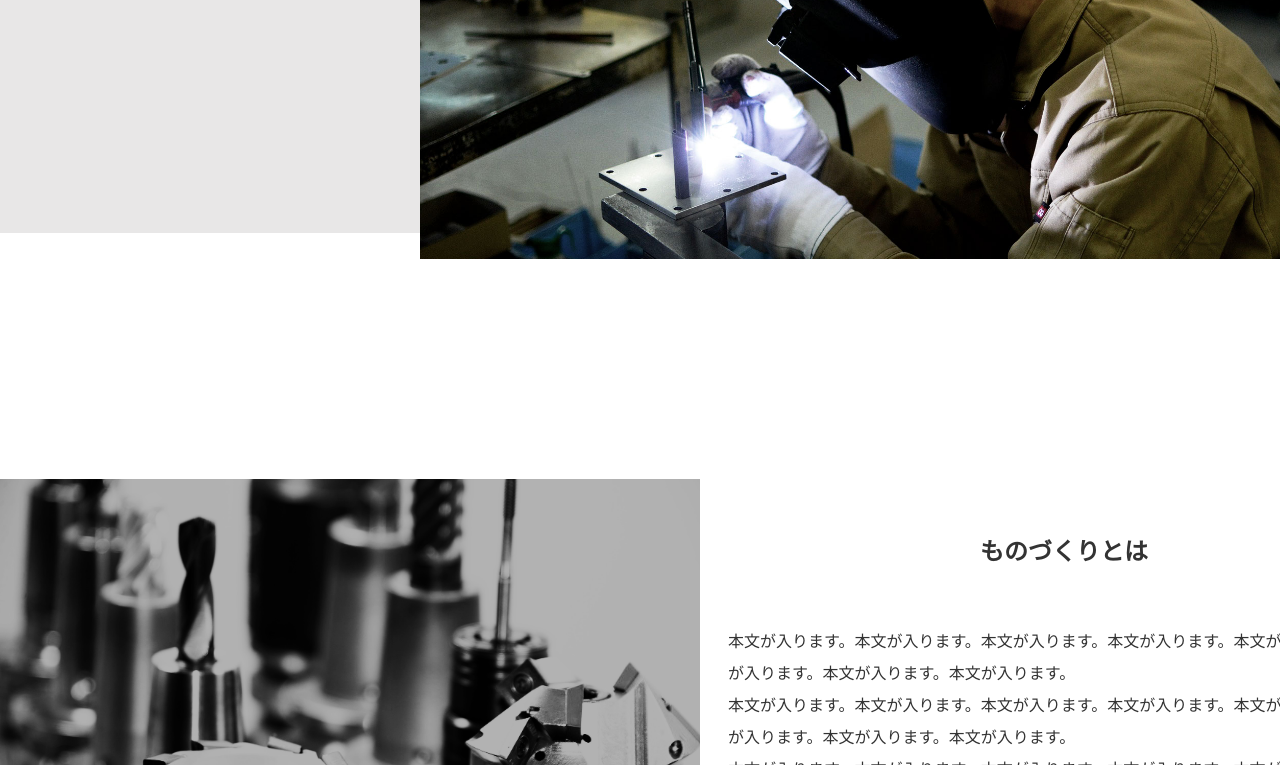
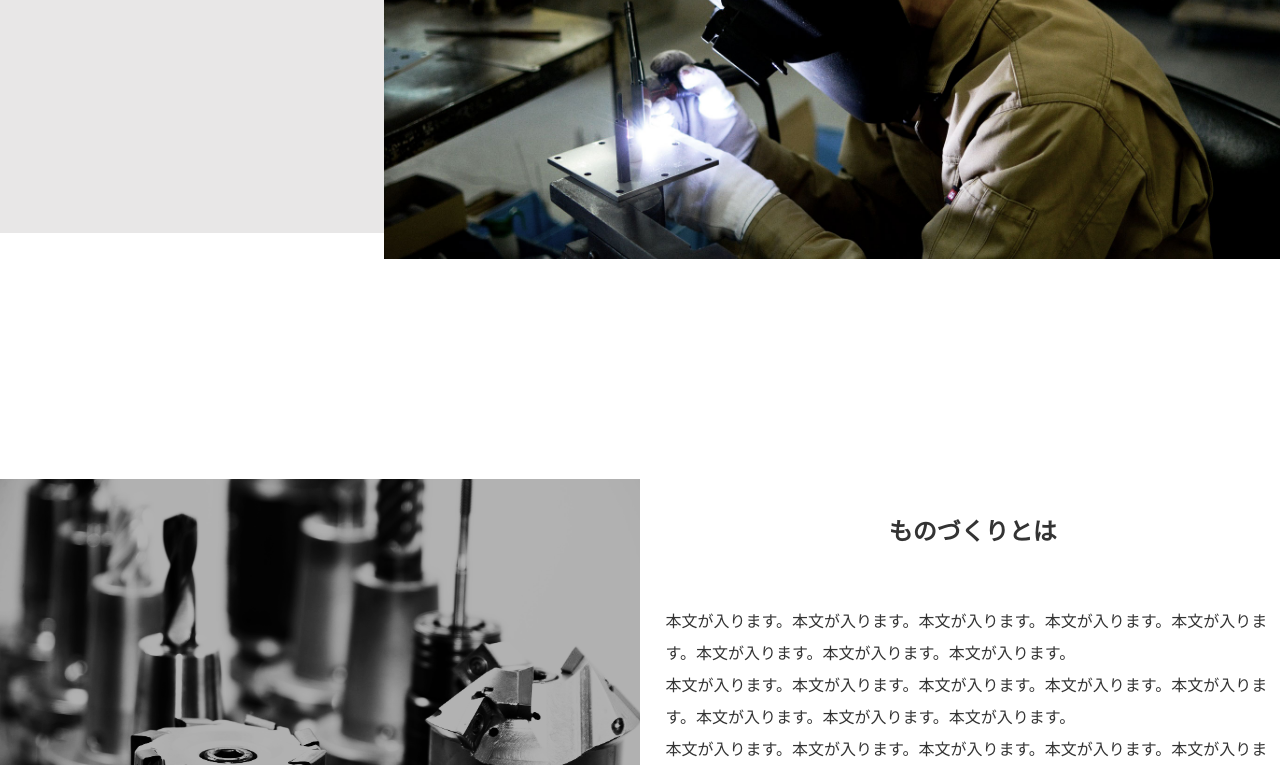
Before and after one commit to mai-2/kurinote, a plain HTML site: page index.html in a window 1280 px wide. Shown: the part 441-1206 px from the top of the page. Drawn offline with nearby package versions, Linux system fonts and the light colour scheme.

Commit message:
Update style.css

```diff
--- a/css/style.css
+++ b/css/style.css
@@ -49,7 +49,7 @@ section {
 }
 
 .content-wrapper {
-  width: 1400px;
+/*   width: 1400px; */
   margin: 0 auto;
 }
 
```
